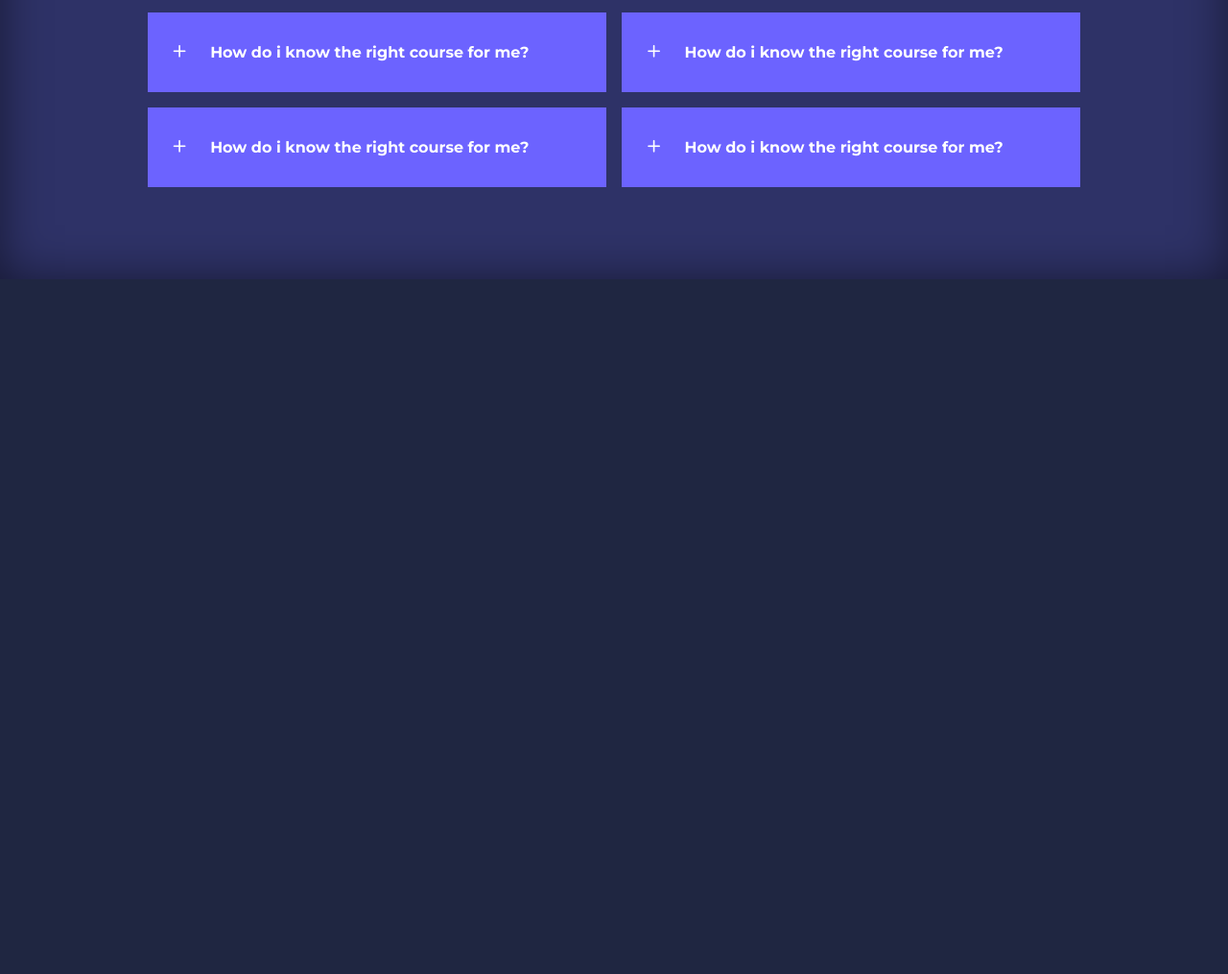
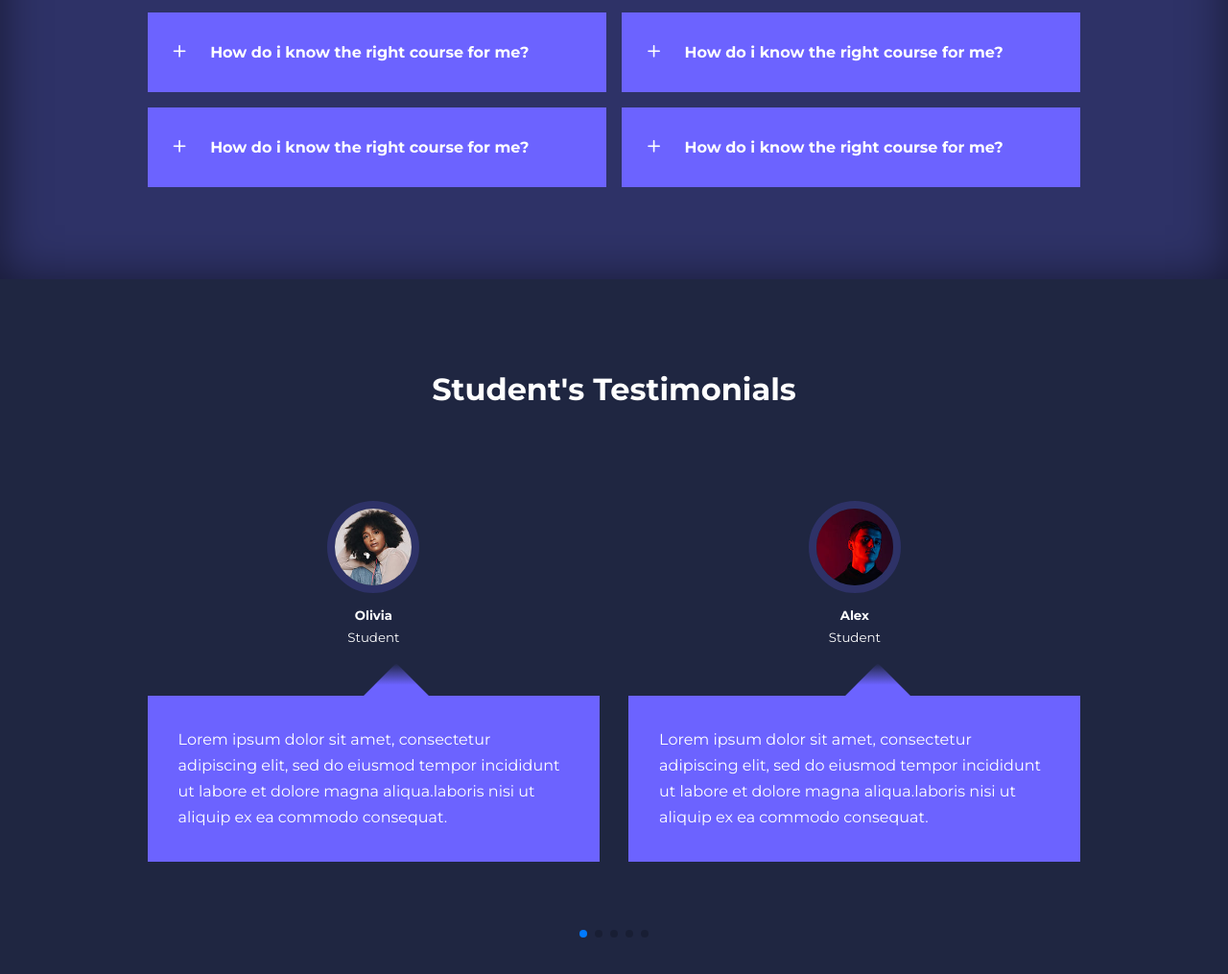
Before and after one commit to SxxAq/CoderHub, a plain HTML site: page index.html in a window 1280 px wide. Shown: the part 2523-3538 px from the top of the page at 96% size. Before the commit the page ends 2814 px from the top, so only its background shows below. Drawn offline with nearby package versions, Linux system fonts and the light colour scheme.

Commit message:
added Testimonials

```diff
--- a/css/styles.css
+++ b/css/styles.css
@@ -281,3 +281,41 @@ nav button{
  .faq.open p {
     display: block;
  }
+ /* -----------------------------Testimonials----------------------------- */
+
+.testimonials__container{
+   overflow-x: hidden;
+   position: relative;
+   margin-bottom: 5rem;
+}
+.testimonial {
+   padding-top: 2rem;
+}
+.avatar{
+   width: 6rem;
+   height: 6rem;
+   border-radius: 50%;
+   overflow: hidden;
+   margin: 0 auto 1rem;
+   border: 0.5rem solid var(--color-bg1);
+}
+.testimonial__info {
+   text-align: center;
+}
+.testimonial__body{
+background: var(--color-primaryy);
+padding: 2rem;
+margin-top: 3rem;
+position: relative;
+}
+.testimonial__body::before {
+   content: "";
+   display: block;
+   background: linear-gradient(135deg,transparent, var(--color-primaryy), var(--color-primaryy), var(--color-primaryy));
+   width: 3rem;
+   height: 3rem;
+   position: absolute;
+   left: 50%;
+   top: -1.5rem;
+   transform: rotate(45deg);
+}
--- a/index.html
+++ b/index.html
@@ -22,6 +22,11 @@
       href="https://unicons.iconscout.com/release/v4.0.8/css/line.css"
     />
     <link rel="stylesheet" href="/css/styles.css" />
+    <!-- SWIPER JS -->
+    <link
+  rel="stylesheet"
+  href="https://cdn.jsdelivr.net/npm/swiper@9/swiper-bundle.min.css"
+/>
 
     <title>CourseHub</title>
   </head>
@@ -273,7 +278,128 @@
         </article>
       </div>
     </section>
-
+    <!-- ----------------------------Testimonials------------------ -->
+    <section class="container testimonials__container mySwiper">
+      <h2>Student's Testimonials</h2>
+      <div class="swiper-wrapper">
+        <article class="testimonial swiper-slide">
+          <div class="avatar">
+            <img src="./assets/avatar1.jpg" alt="" />
+          </div>
+          <div class="testimonial__info">
+            <h5>Olivia</h5>
+            <small>Student</small>
+          </div>
+          <div class="testimonial__body">
+            <p>
+              Lorem ipsum dolor sit amet, consectetur adipiscing elit, sed do
+              eiusmod tempor incididunt ut labore et dolore magna aliqua.laboris
+              nisi ut aliquip ex ea commodo consequat.
+            </p>
+          </div>
+        </article>
+        <article class="testimonial swiper-slide">
+          <div class="avatar">
+            <img src="./assets/avatar2.jpg" alt="" />
+          </div>
+          <div class="testimonial__info">
+            <h5>Alex</h5>
+            <small>Student</small>
+          </div>
+          <div class="testimonial__body">
+            <p>
+              Lorem ipsum dolor sit amet, consectetur adipiscing elit, sed do
+              eiusmod tempor incididunt ut labore et dolore magna aliqua.laboris
+              nisi ut aliquip ex ea commodo consequat.
+            </p>
+          </div>
+        </article>
+        <article class="testimonial swiper-slide">
+          <div class="avatar">
+            <img src="./assets/avatar3.jpg" alt="" />
+          </div>
+          <div class="testimonial__info">
+            <h5>Benjamin</h5>
+            <small>Student</small>
+          </div>
+          <div class="testimonial__body">
+            <p>
+              Lorem ipsum dolor sit amet, consectetur adipiscing elit, sed do
+              eiusmod tempor incididunt ut labore et dolore magna aliqua.laboris
+              nisi ut aliquip ex ea commodo consequat.
+            </p>
+          </div>
+        </article>
+        <article class="testimonial swiper-slide">
+          <div class="avatar">
+            <img src="./assets/avatar4.jpg" alt="" />
+          </div>
+          <div class="testimonial__info">
+            <h5>Hafsah</h5>
+            <small>Student</small>
+          </div>
+          <div class="testimonial__body">
+            <p>
+              Lorem ipsum dolor sit amet, consectetur adipiscing elit, sed do
+              eiusmod tempor incididunt ut labore et dolore magna aliqua.laboris
+              nisi ut aliquip ex ea commodo consequat.
+            </p>
+          </div>
+        </article>
+        <article class="testimonial swiper-slide">
+          <div class="avatar">
+            <img src="./assets/avatar5.jpg" alt="" />
+          </div>
+          <div class="testimonial__info">
+            <h5>Isabella</h5>
+            <small>Student</small>
+          </div>
+          <div class="testimonial__body">
+            <p>
+              Lorem ipsum dolor sit amet, consectetur adipiscing elit, sed do
+              eiusmod tempor incididunt ut labore et dolore magna aliqua.laboris
+              nisi ut aliquip ex ea commodo consequat.
+            </p>
+          </div>
+        </article>
+        <article class="testimonial swiper-slide">
+          <div class="avatar">
+            <img src="./assets/avatar6.jpg" alt="" />
+          </div>
+          <div class="testimonial__info">
+            <h5>Sophia</h5>
+            <small>Student</small>
+          </div>
+          <div class="testimonial__body">
+            <p>
+              Lorem ipsum dolor sit amet, consectetur adipiscing elit, sed do
+              eiusmod tempor incididunt ut labore et dolore magna aliqua.laboris
+              nisi ut aliquip ex ea commodo consequat.
+            </p>
+          </div>
+        </article>
+      </div>
+      <div class="swiper-pagination"></div>
+    </section>
+    <!-- SWIPER JS -->
+    <script src="https://cdn.jsdelivr.net/npm/swiper@9/swiper-bundle.min.js"></script>
+    <script>
+      var swiper = new Swiper(".mySwiper", {
+        slidesPerView: 1,
+        spaceBetween: 30,
+        pagination: {
+          el: ".swiper-pagination",
+          clickable: true,
+        },
+        //When window width is greater then 600
+        breakpoints: {
+          600 : {
+            slidesPerView: 2
+          }
+        }
+      });
+    </script>
+    <!-- JS -->
     <script src="/script.js"></script>
   </body>
 </html>
```
Lines whose indentation alone changed are shown as unchanged.
